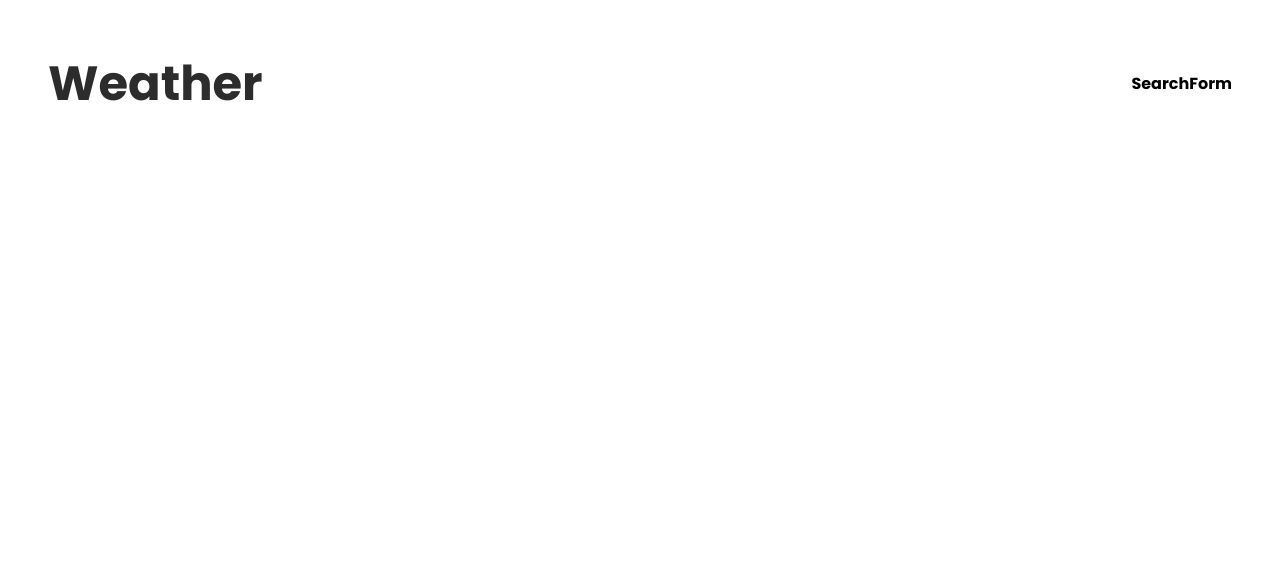
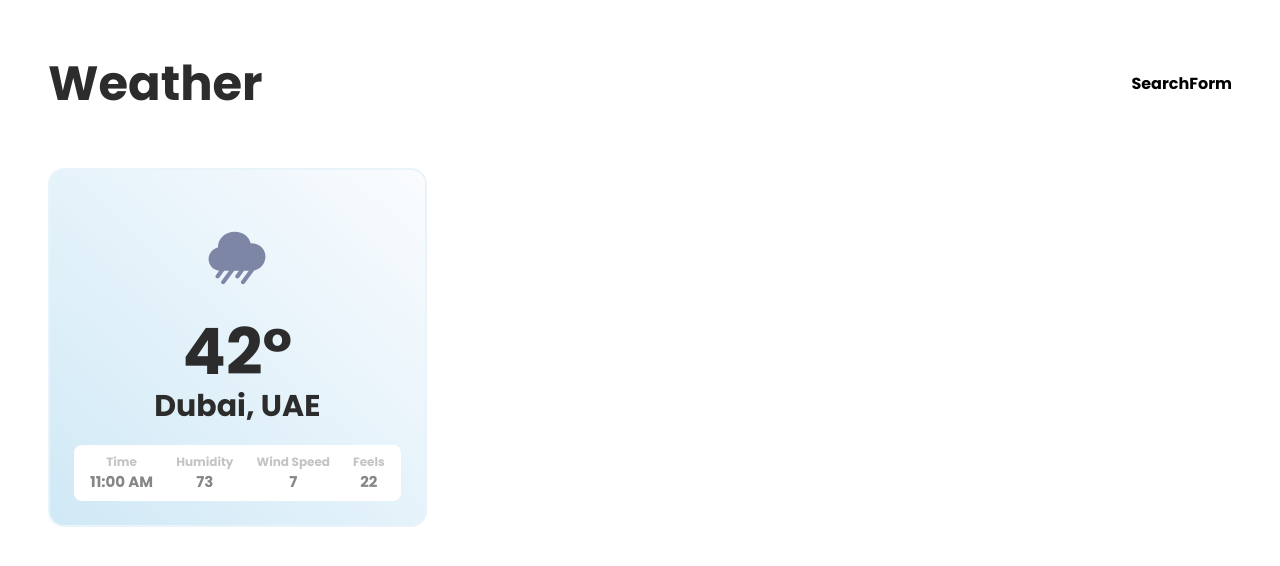
Before and after one commit to AhmedTammam/weather-app-, a React (Create React App) app: page / in a window 1280 px wide. Shown: the top 566 px of the page. Built offline with nearby package versions, Linux system fonts and the light colour scheme.

Commit message:
build weather card

```diff
--- /dev/null
+++ b/src/pages/weather-page/componets/weather-contions-cards/index.tsx
@@ -0,0 +1,11 @@
+import { Grid } from "@chakra-ui/react";
+import { WeatherConditionsCard } from "./weather-conditions-card";
+
+export const WeatherConditionsCards = () => (
+  <Grid
+    templateColumns={["repeat(1, 1fr)", "repeat(1, 1fr)", "repeat(3, 1fr)"]}
+    gap="24px"
+  >
+    <WeatherConditionsCard />
+  </Grid>
+);
--- /dev/null
+++ b/src/pages/weather-page/componets/weather-contions-cards/weather-conditions-card/index.tsx
@@ -0,0 +1,78 @@
+import { Flex, GridItem, Icon, Text } from "@chakra-ui/react";
+import { useState } from "react";
+import { BsSnow } from "react-icons/bs";
+import { IoMdSunny, IoIosRainy } from "react-icons/io";
+import { AiOutlineClose } from "react-icons/ai";
+
+import { TemperatureDetails } from "./temperature-details";
+import { TemperIcon } from "./temperature-icon";
+
+const TemperatureIcon = ({ temp }: { temp: string }) => {
+  switch (temp) {
+    case "snow":
+      return <TemperIcon as={BsSnow} color="snow" />;
+    case "sunny":
+      return <TemperIcon as={IoMdSunny} color="sunny" />;
+    default:
+      return <TemperIcon as={IoIosRainy} color="rainy" />;
+  }
+};
+
+export const WeatherConditionsCard = () => {
+  const [hover, setHover] = useState(false);
+  return (
+    <GridItem w="100%">
+      <Flex
+        flexDirection="column"
+        justifyContent="space-between"
+        minW="100%"
+        bgGradient="linear(to-bl, #FAFCFE, #D0E9F6)"
+        border="2px"
+        borderColor={`${hover ? "red" : "#E9F4FA"}`}
+        boxShadow={`${hover && "0px 0px 8px rgba(242, 71, 71, 0.37)"}`}
+        borderRadius="16px"
+        p="24px"
+        pt="48px"
+        textAlign="center"
+        position="relative"
+        onMouseEnter={() => setHover(true)}
+        onMouseLeave={() => setHover(false)}
+      >
+        {hover && (
+          <Icon
+            as={AiOutlineClose}
+            w="16px"
+            h="16px"
+            mx="auto"
+            mb="22px"
+            color="red"
+            pos="absolute"
+            top="19px"
+            right="19px"
+            cursor="pointer"
+          />
+        )}
+        <TemperatureIcon temp="rainy" />
+        <Text variant="temperature">
+          42
+          <span>&#176;</span>
+        </Text>
+        <Text variant="location" mb="16px">
+          Dubai, UAE
+        </Text>
+        <Flex
+          bg="white"
+          borderRadius="8px"
+          py="8px"
+          px="16px"
+          justifyContent="space-between"
+        >
+          <TemperatureDetails title="Time" subtitle="11:00 AM" />
+          <TemperatureDetails title="Humidity" subtitle="73" />
+          <TemperatureDetails title="Wind Speed" subtitle="7" />
+          <TemperatureDetails title="Feels" subtitle="22" />
+        </Flex>
+      </Flex>
+    </GridItem>
+  );
+};
--- /dev/null
+++ b/src/pages/weather-page/componets/weather-contions-cards/weather-conditions-card/temperature-details.tsx
@@ -0,0 +1,15 @@
+import { Box, Text } from "@chakra-ui/react";
+import React from "react";
+
+export const TemperatureDetails = ({
+  title,
+  subtitle,
+}: {
+  title: string;
+  subtitle: string;
+}) => (
+  <Box>
+    <Text variant="infoTitle">{title}</Text>
+    <Text variant="infoSubTitle">{subtitle}</Text>
+  </Box>
+);
--- /dev/null
+++ b/src/pages/weather-page/componets/weather-contions-cards/weather-conditions-card/temperature-icon.tsx
@@ -0,0 +1,11 @@
+import { FC } from "react";
+import { Icon } from "@chakra-ui/react";
+
+type TemperatureIconProps = {
+  color: string;
+  [x: string]: any;
+};
+
+export const TemperIcon: FC<TemperatureIconProps> = ({ color, ...props }) => (
+  <Icon w="70px" h="80px" mx="auto" mb="22px" color={color} {...props} />
+);
--- a/src/pages/weather-page/index.tsx
+++ b/src/pages/weather-page/index.tsx
@@ -1,9 +1,11 @@
 import { Box } from "@chakra-ui/react";
 
 import { Header } from "./componets/header";
+import { WeatherConditionsCards } from "./componets/weather-contions-cards";
 
 export const WeatherPage = () => (
   <Box>
     <Header />
+    <WeatherConditionsCards />
   </Box>
 );
```
